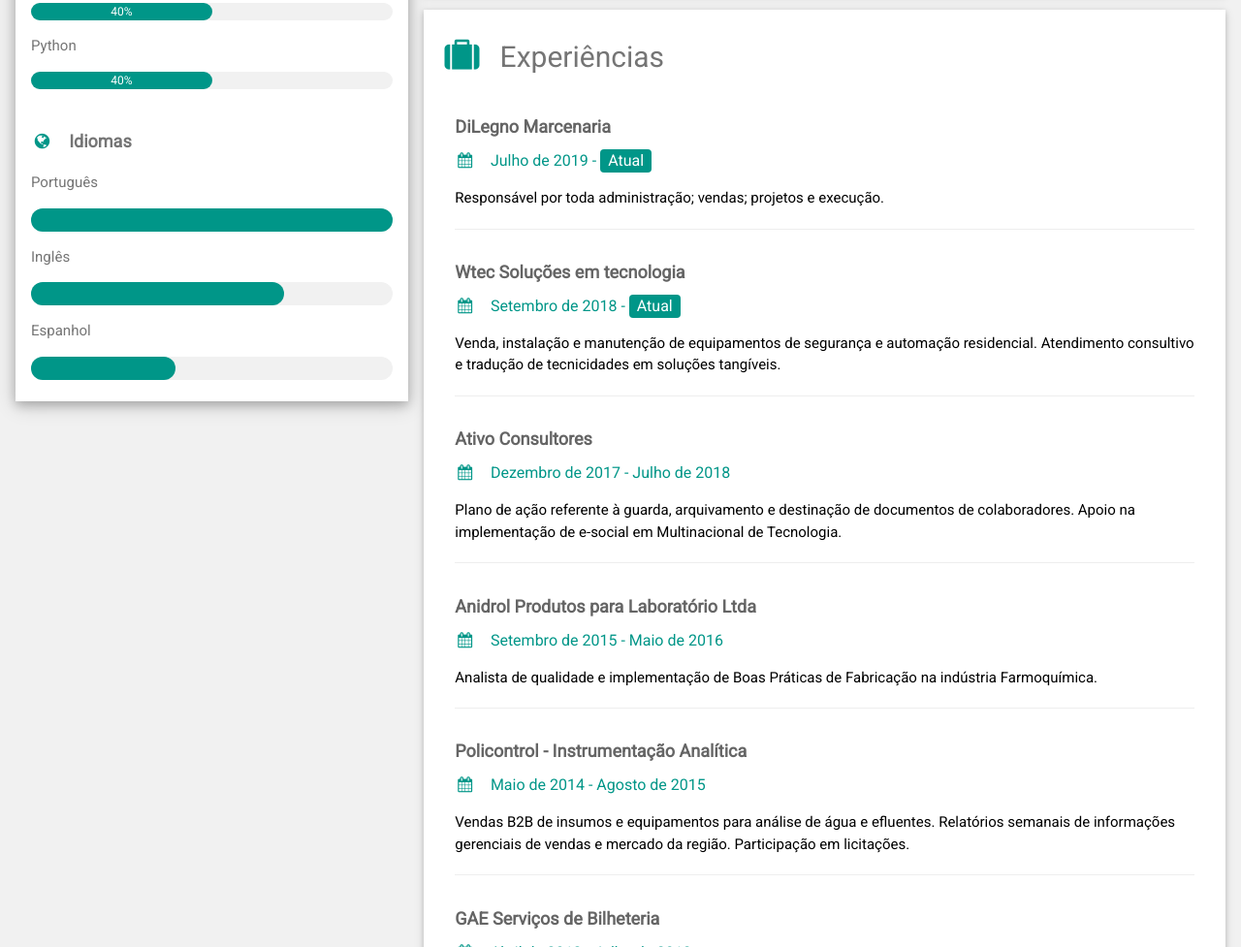
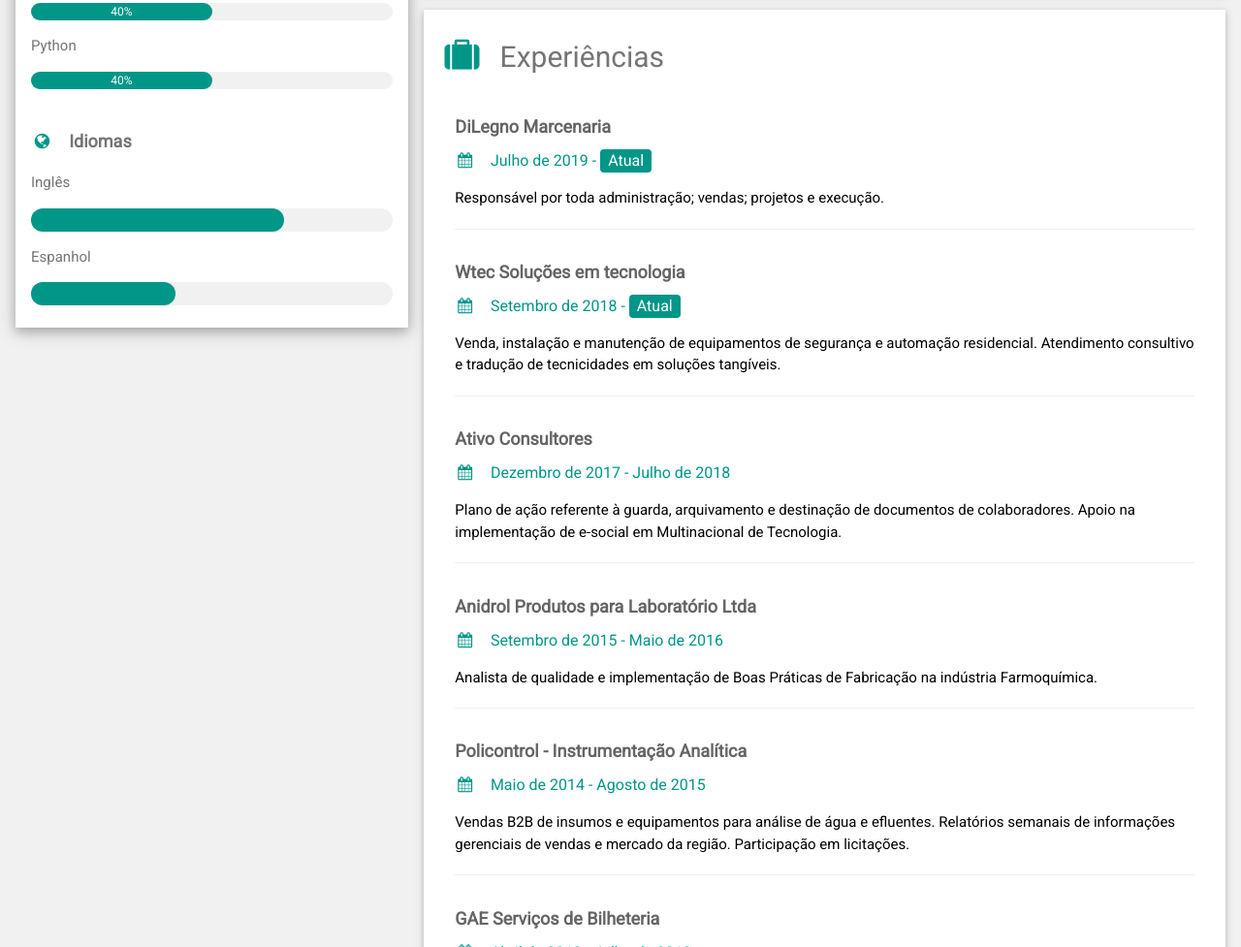
Before and after one commit to RicardoUGJusto/ricardougjusto.github.io, a plain HTML site: page index.html in a window 1280 px wide. Shown: the part 740-1717 px from the top of the page at 97% size. Drawn offline with nearby package versions, Linux system fonts and the light colour scheme.

Commit message:
Retirado o idioma Português

```diff
--- a/index.html
+++ b/index.html
@@ -74,10 +74,6 @@
               <p class="w3-large w3-text-theme">
                 <b><i class="fa fa-globe fa-fw w3-margin-right w3-text-teal"></i>Idiomas</b>
               </p>
-              <p>Português</p>
-              <div class="w3-light-grey w3-round-xlarge">
-                <div class="w3-round-xlarge w3-teal" style="height:24px;width:100%"></div>
-              </div>
               <p>Inglês</p>
               <div class="w3-light-grey w3-round-xlarge">
                 <div class="w3-round-xlarge w3-teal" style="height:24px;width:70%"></div>
```
